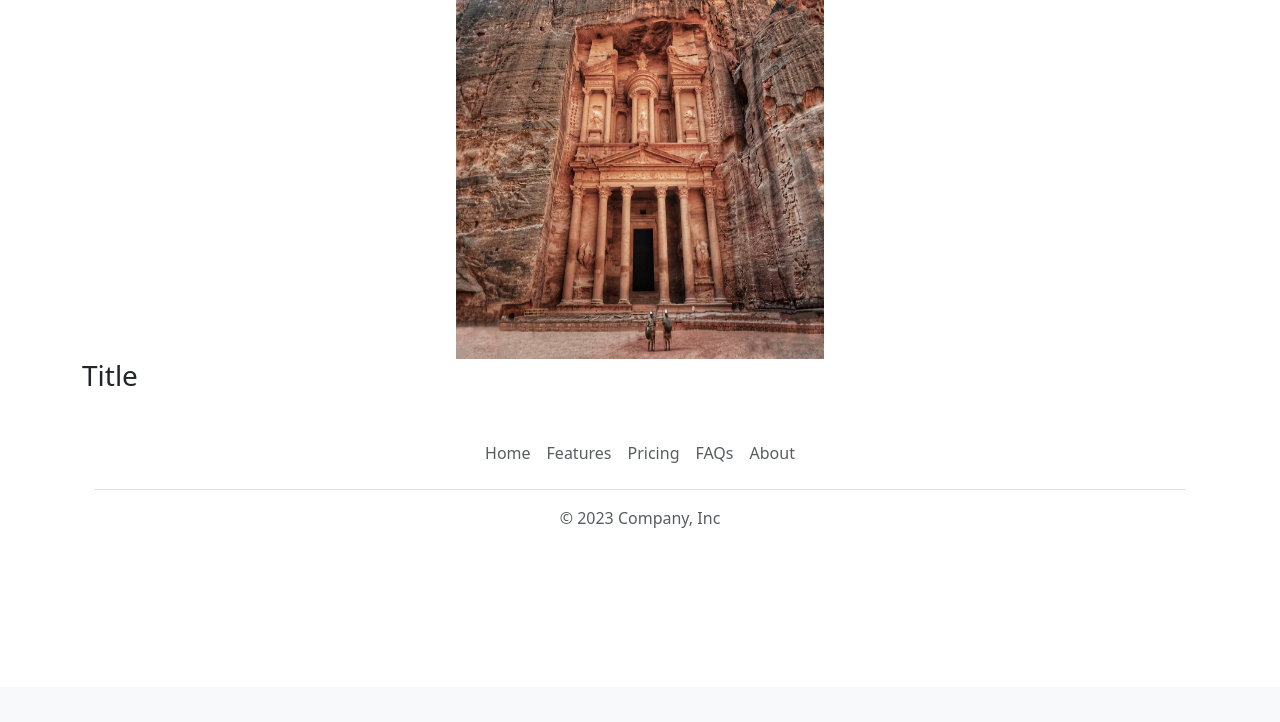
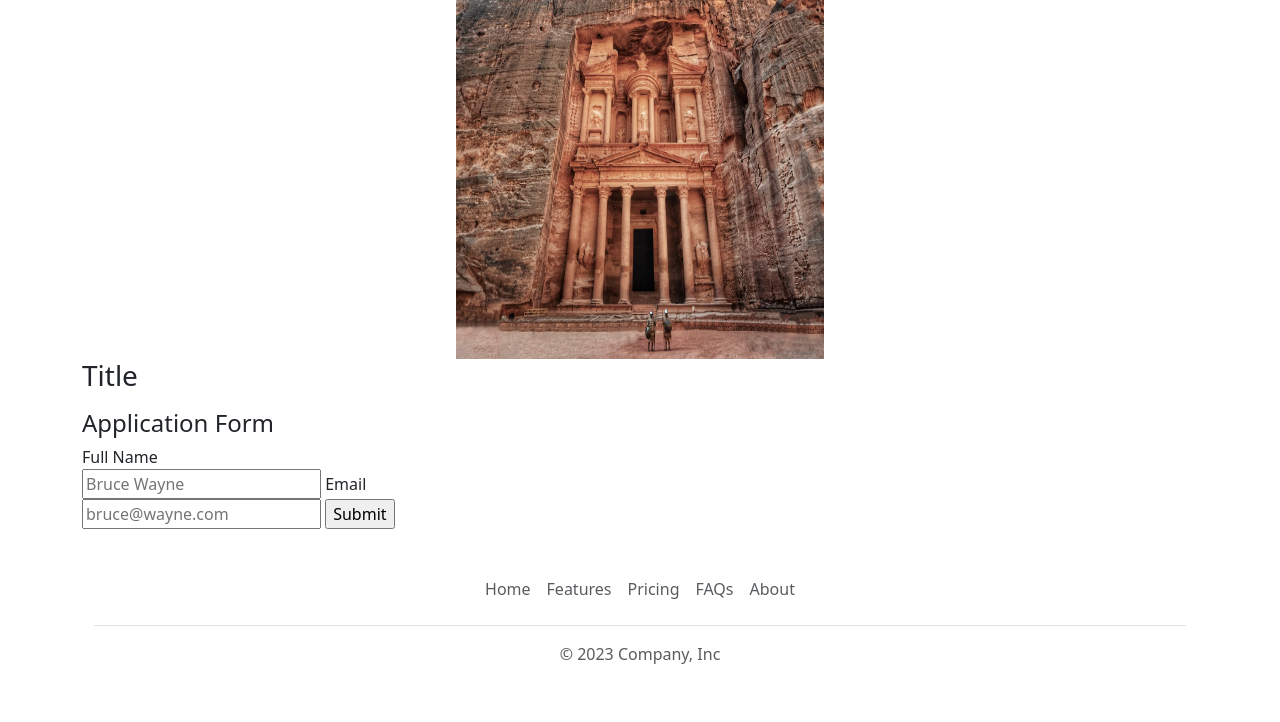
Before and after one commit to sejoeder/flask_mysql_tutorial, a Flask app: template templates/jobpage.html in a window 1280 px wide. Shown: the part 113-835 px from the top of the page. Before the commit the page ends 641 px from the top, so only its background shows below. Run offline with Flask 3, Linux system fonts and the light colour scheme; the template is opened without the code that fills it, so the values that code supplies are empty.

Commit message:
store application in database

```diff
--- a/app.py
+++ b/app.py
@@ -1,5 +1,5 @@
-from flask import Flask, render_template, jsonify
-from database import load_jobs_from_database, load_job_from_db
+from flask import Flask, render_template, jsonify, request
+from database import load_jobs_from_database, load_job_from_db, add_application_to_db
 
 
 app = Flask(__name__)
@@ -24,5 +24,12 @@ def show_job(id):
     return "Not Found", 404
   return render_template('jobpage.html', job=job)
 
+@app.route("/job/<id>/apply", methods=['post'])
+def apply_to_job(id):
+  data = request.form
+  add_application_to_db(id, data)
+  return render_template('application_submittet.html', application = data)
+
+
 if __name__ == "__main__":
   app.run(host = '0.0.0.0', debug=True)
--- /dev/null
+++ b/templates/application.html
@@ -0,0 +1,9 @@
+<h4>Application Form</h4>
+<form action="/job/{{job['id']}}/apply" method="post">
+  <label> Full Name</label><br>
+  <input type="text" name="full_name" placeholder="Bruce Wayne">
+
+  <label>Email</label><br>
+  <input type="text" name="email" placeholder="bruce@wayne.com">
+  <input type="submit">
+</form>
--- a/templates/jobpage.html
+++ b/templates/jobpage.html
@@ -9,6 +9,7 @@
     {% include 'banner.html' %}
     <h3>Title</h3>
     <p>{{job.title}}</p>
+    {% include 'application.html' %}
     {% include 'footer.html' %}
   </body>
 </html>
```
Also changed, not shown: database.py (+7 -0 lines), templates/application_submittet.html (added, +10 -0 lines).
